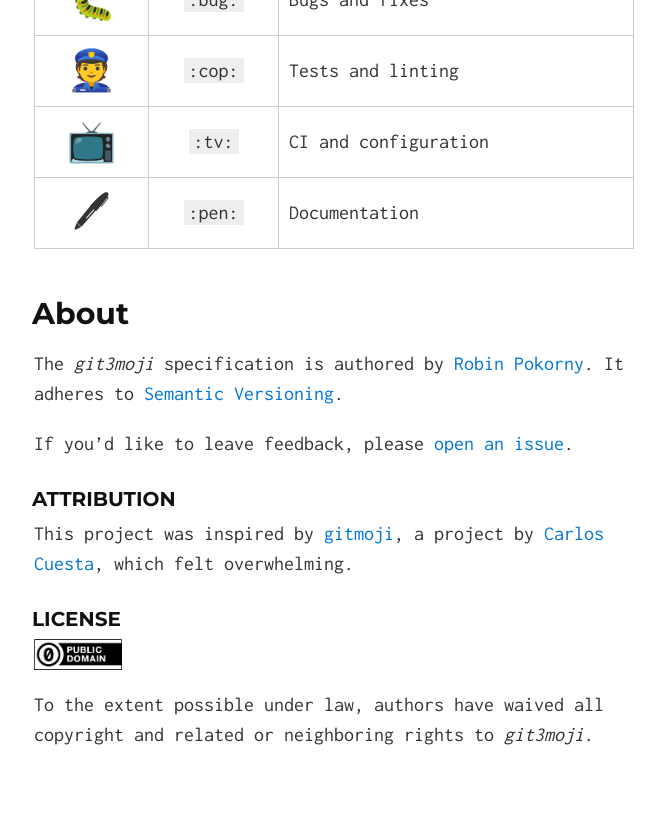
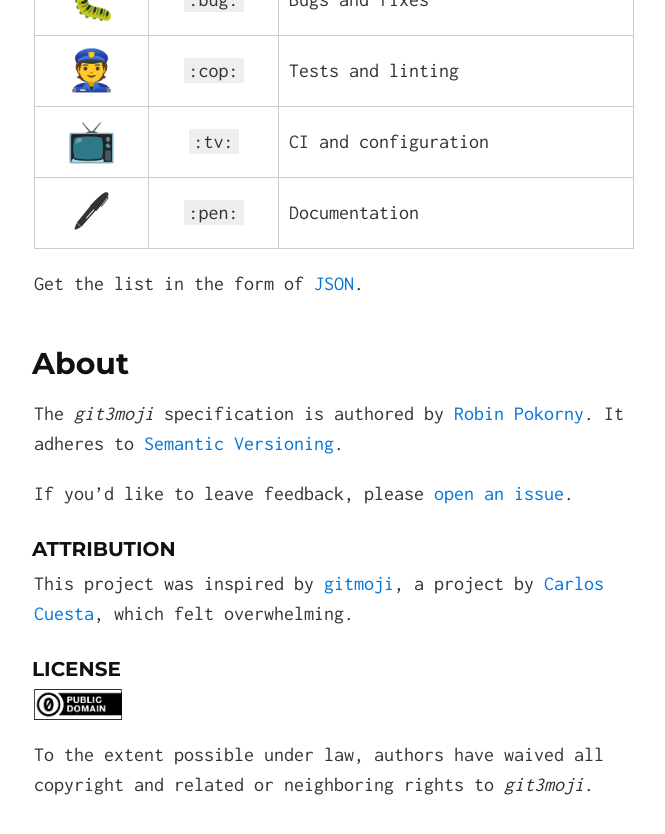
Before and after one commit to robinpokorny/git3moji, a Jekyll site: the page built from index.md, in a window 1280 px wide and 900 px high, scrolled down 1369 px. Shown: the top 834 px of the window, without its empty margins (306-971 px from the left). Built offline with Jekyll 4.4.1, drawn with Linux system fonts in a browser that asks for light colours; part of the change alters nothing that is shown.

Commit message:
:zap: Add link to JSON

```diff
--- a/index.md
+++ b/index.md
@@ -14,7 +14,7 @@ layout: default
 <!-- @TODO
 [Introduction](#introduction) –
 [List](#list-of-emojis) –
-[Features](#features) –
+[FAQ](#faq) –
 [About](#about)
 -->
 ---
@@ -40,6 +40,8 @@ Emoji| Code    | Description
 {% for item in site.data.git3moji.list %}{{item.emoji}} | `{{item.code}}` | {{item.description}}
 {% endfor %}
 
+Get the list in the form of [JSON](https://raw.githubusercontent.com/robinpokorny/git3moji/master/_data/git3moji.json).
+
 <!-- @TODO
 ## Usage
 `git commit -m ":zap: Add users endpoint, fixes #27"`
```
